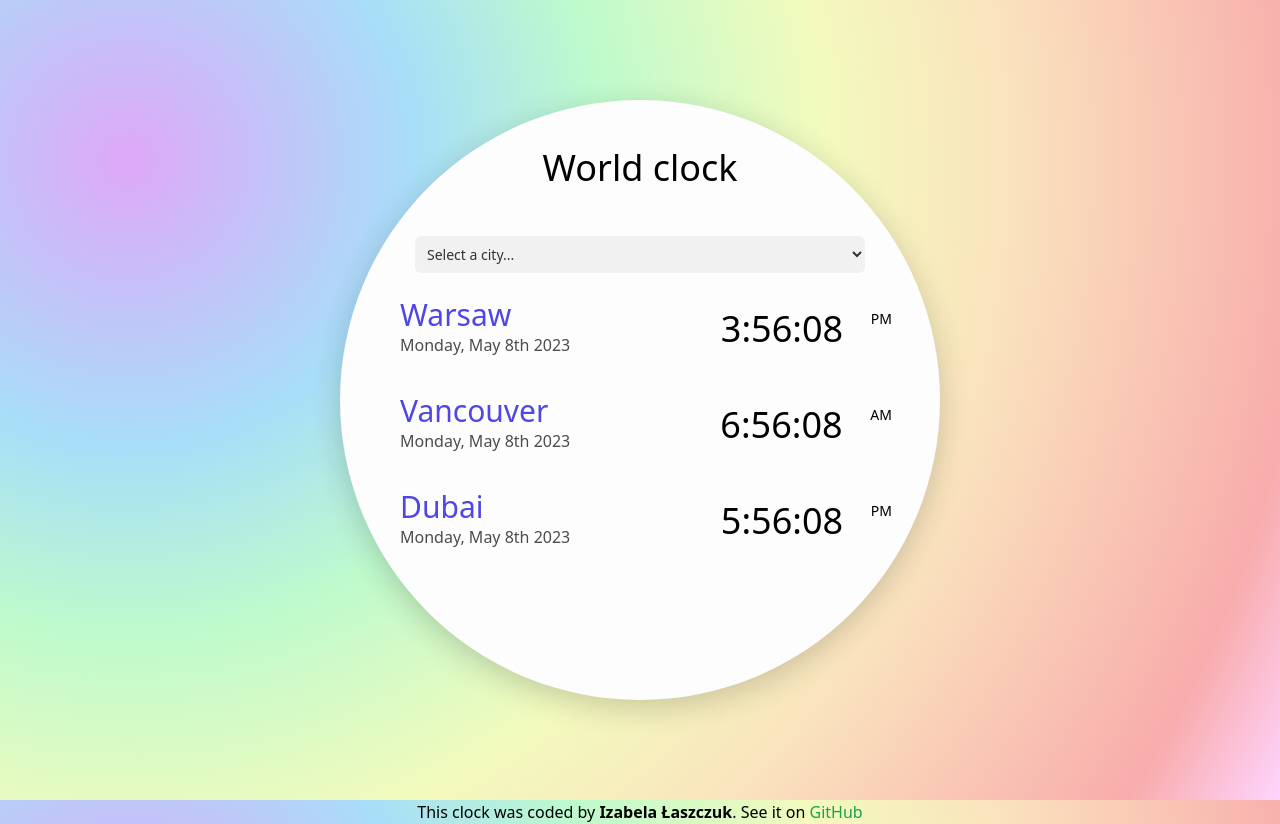
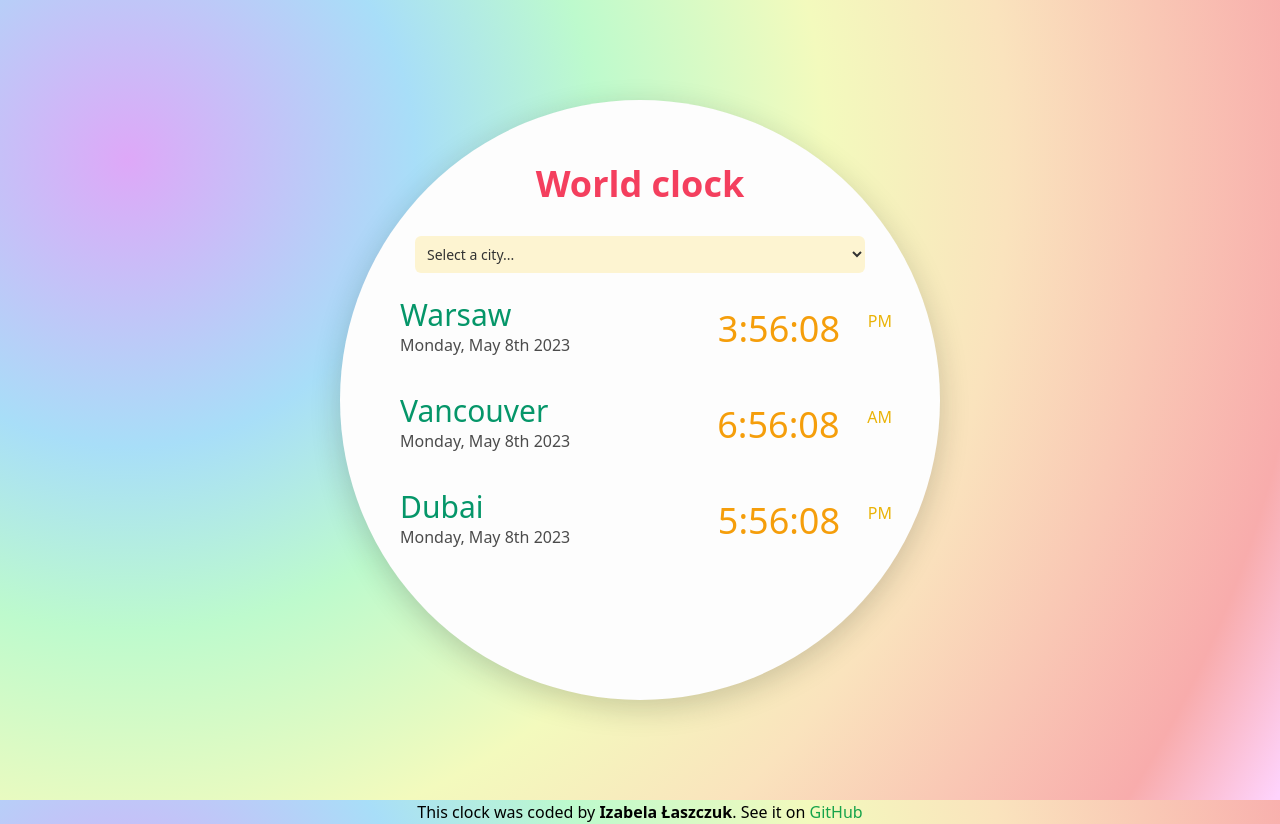
Before and after one commit to IzabelaLas/vite-react-app, a React (Vite) app: page / in a window 1280 px wide. Built offline with nearby package versions, Linux system fonts and the light colour scheme.

Commit message:
add tailwind

```diff
--- a/src/App.jsx
+++ b/src/App.jsx
@@ -6,7 +6,9 @@ function App() {
   return (
     <div className="App">
       <div className="everything">
-        <h1 className="text-center text-4xl p-12">World clock</h1>
+        <h1 className="text-center text-4xl pt-16 pb-8 text-rose-500 font-bold">
+          World clock
+        </h1>
         <CitiesDisplayed />
       </div>
       <footer>
--- a/src/components/Select.jsx
+++ b/src/components/Select.jsx
@@ -7,7 +7,7 @@ export default function Select(props) {
   return (
     <select
       id="citySelect"
-      className="block m-auto w-9/12 p-2 text-sm rounded-md opacity-80"
+      className="block m-auto w-9/12 p-2 text-sm rounded-md opacity-80 bg-amber-100"
       value={props.value}
       onChange={handleTimezoneChange}
     >
--- a/src/components/displayedCities/CitiesDisplayed.jsx
+++ b/src/components/displayedCities/CitiesDisplayed.jsx
@@ -1,6 +1,4 @@
-import DubaiTime from "./DubaiTime.jsx";
 import CityExampleTime from "./CityExampleTime.jsx";
-import WarsawTime from "./WarsawTime.jsx";
 import Select from "../Select";
 import { useState, useEffect } from "react";
 
--- a/src/components/displayedCities/CityExampleTime.jsx
+++ b/src/components/displayedCities/CityExampleTime.jsx
@@ -14,12 +14,16 @@ export default function CityExampleTime({
   return (
     <div className="flex justify-between p-3 ml-12 mt-3">
       <div className="CityAndDate">
-        <h2 className="text-3xl text-indigo-600">{cityLabel}</h2>
-        <div className="opacity-70">{date}</div>
+        <h2 className="text-3xl text-emerald-600">{cityLabel}</h2>
+        <div className="opacity-70 ">{date}</div>
       </div>
       <div className="flex text-4xl pr-5 mt-3">
-        <div className="text-left min-w-[150px]">{time?.split(" ")[0]}</div>
-        <div className="text-sm text-right mr-4">{time?.split(" ")[1]}</div>
+        <div className="text-left min-w-[150px] text-amber-500">
+          {time?.split(" ")[0]}
+        </div>
+        <div className="text-base text-right mr-4 text-yellow-500">
+          {time?.split(" ")[1]}
+        </div>
       </div>
     </div>
   );
```
